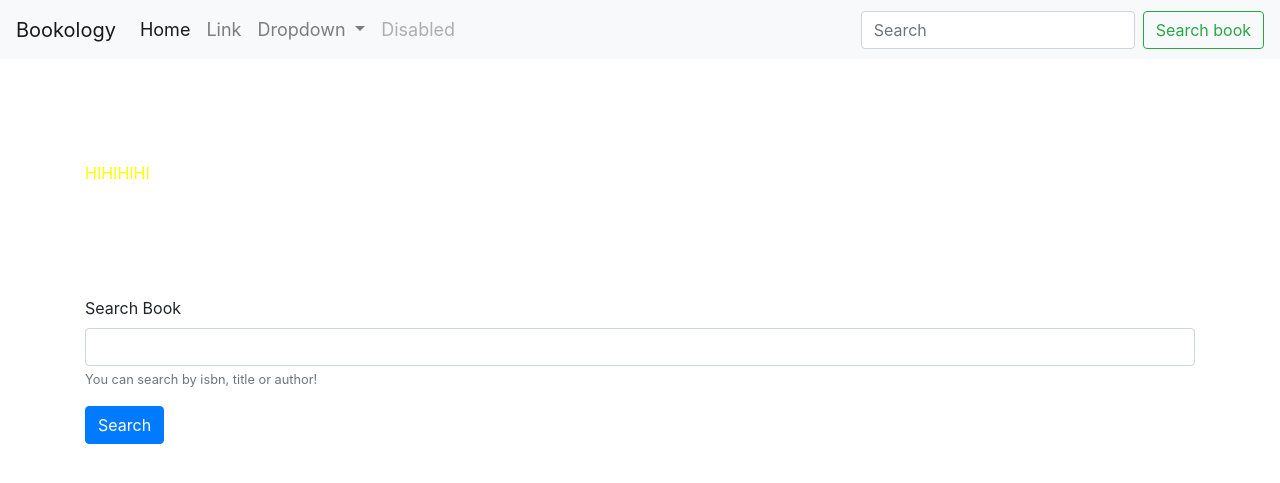
After one commit to samuelhg200/project1, a Flask app: page /search in a window 1280 px wide. The commit adds this page. Shown: the top 483 px of the page. Run offline with Flask 2, Linux system fonts and the light colour scheme; the visitor is signed in with stand-in values (Sample User, id 1); some libraries are stand-ins or nearby versions.

Commit message:
Completed lookup book route(/search) and solved problem involving browser and server cache)

```diff
--- a/application.py
+++ b/application.py
@@ -1,11 +1,12 @@
 import os
 import requests
 
-from flask import Flask, session, redirect, render_template, request
+from flask import Flask, session, redirect, render_template, request, url_for
 from flask_session import Session
 from sqlalchemy import create_engine
 from sqlalchemy.orm import scoped_session, sessionmaker
 from werkzeug.security import check_password_hash, generate_password_hash
+from tempfile import mkdtemp
 
 from help import login_required
 
@@ -16,17 +17,28 @@ API_KEY = "6w569cwH9fLUjf2I6z3Ww"
 if not os.getenv("DATABASE_URL"):
     raise RuntimeError("DATABASE_URL is not set")
 
+# Ensure responses aren't cached in server
+@app.after_request
+def after_request(response):
+    response.headers["Cache-Control"] = "no-cache, no-store, must-revalidate,  public, max-age=0"
+    response.headers["Expires"] = 0
+    response.headers["Pragma"] = "no-cache"
+    return response
+
 # Configure session to use filesystem
+app.config["SESSION_FILE_DIR"] = mkdtemp()
 app.config["SESSION_PERMANENT"] = False
 app.config["SESSION_TYPE"] = "filesystem"
 Session(app)
+
 
 # Set up database
 engine = create_engine(os.getenv("DATABASE_URL"))
 db = scoped_session(sessionmaker(bind=engine))
 
+
+@app.route("/")
 @login_required
-@app.route("/")
 def index():
     return redirect("/search")
 
@@ -66,10 +78,26 @@ def register():
 
     return redirect("/login")
 
+@app.route("/search", methods=['GET', 'POST'])
 @login_required
+def search():
+    if request.method == 'GET':
+        return render_template("search.html")
+
+    keyword = request.form.get('keyword')
+
+    if not keyword:
+        return redirect(url_for('booksearch', keyword= ""))
+
+    return redirect(url_for('lookup', keyword=keyword))
+
+
+
 @app.route("/search/<string:keyword>")
-def search(keyword):
+@login_required
+def lookup(keyword):
 
-    books = db.execute("SELECT isbn, title, author, year FROM books WHERE isbn IN :keyword OR title IN :keyword OR author IN :keyword", {"keyword": (keyword + "%")}).fetchall()
+
+    books = db.execute("SELECT isbn, title, author, year FROM books WHERE isbn ILIKE :keyword OR title ILIKE :keyword OR author ILIKE :keyword", {"keyword": "%" + keyword + "%"}).fetchall()
 
     return render_template("booklist.html", books=books)
--- a/static/styles.css
+++ b/static/styles/styles.css
@@ -6,4 +6,12 @@ nav ul a {
   color: blue;
 }
 
+.container {
+  margin-top: 8%;
+}
+
+p {
+  color: yellow;
+}
+
 /*# sourceMappingURL=styles.css.map */
--- a/static/styles.scss
+++ b/static/styles/styles.scss
@@ -9,3 +9,11 @@ nav {
         }
     }
 }
+
+.container {
+    margin-top: 8%;
+}
+
+p {
+    color: yellow;
+}
--- a/templates/layout.html
+++ b/templates/layout.html
@@ -10,7 +10,9 @@
 
         <link href="https://maxcdn.bootstrapcdn.com/bootstrap/4.1.3/css/bootstrap.min.css" rel="stylesheet">
 
-        <link href="/static/styles.css" rel="stylesheet">
+
+
+        <link rel="stylesheet"  type= "text/css" href= "{{ url_for('static',filename='styles/styles.css') }}">
 
         <title>Bookology: {% block title %}{% endblock %}</title>
 
@@ -47,8 +49,8 @@
                 <a class="nav-link disabled" href="#" tabindex="-1" aria-disabled="true">Disabled</a>
                 </li>
             </ul>
-            <form class="form-inline my-2 my-lg-0">
-                <input class="form-control mr-sm-2" type="search" placeholder="Search" aria-label="Search">
+            <form class="form-inline my-2 my-lg-0" action="/search" method = "post">
+                <input class="form-control mr-sm-2" type="search" placeholder="Search" aria-label="Search" name="keyword">
                 <button class="btn btn-outline-success my-2 my-sm-0" type="submit">Search book</button>
             </form>
             {% else %}
@@ -64,8 +66,8 @@
             </div>
         </nav>
         <div>
-            <main class="container p-8">
-                {% block main %}{% endblock %}
+            <main class="container p-6">
+                    {% block main %}{% endblock %}
             </main>
         </div>
 
--- /dev/null
+++ b/templates/search.html
@@ -0,0 +1,17 @@
+{% extends "layout.html" %}
+
+{% block title %}
+    Search
+{% endblock %}
+
+{% block main %}
+    <p class='peterpan'>HIHIHIHI</p>
+    <form action="/search" method = "post" style='margin-top: 10%'>
+        <div class="form-group">
+            <label for="keyword" class='peterpan'>Search Book</label>
+            <input type="text" class="form-control" id="keyword" name="keyword" aria-describedby="keywordsearch">
+            <small id="keywordsearch" class="form-text text-muted">You can search by isbn, title or author!</small>
+          </div>
+          <button type="submit" class="btn btn-primary">Search</button>
+    </form>
+{% endblock %}
```
Also changed, not shown: templates/booklist.html (added, +16 -0 lines), import.py (line endings or trailing spaces), 2 other files.
